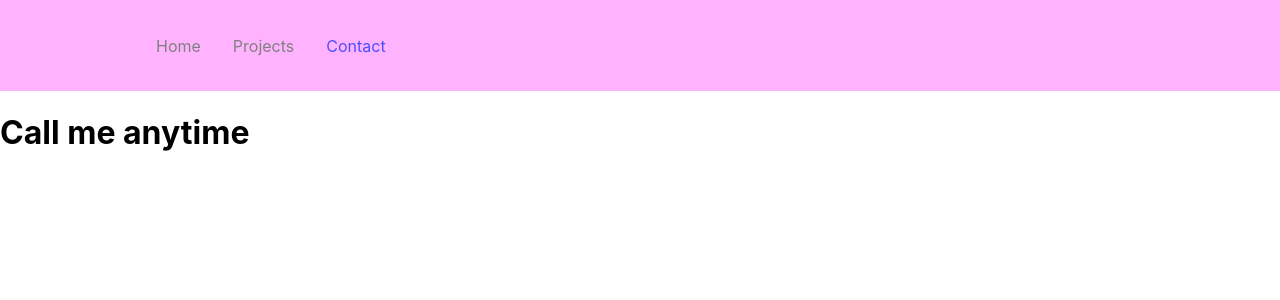
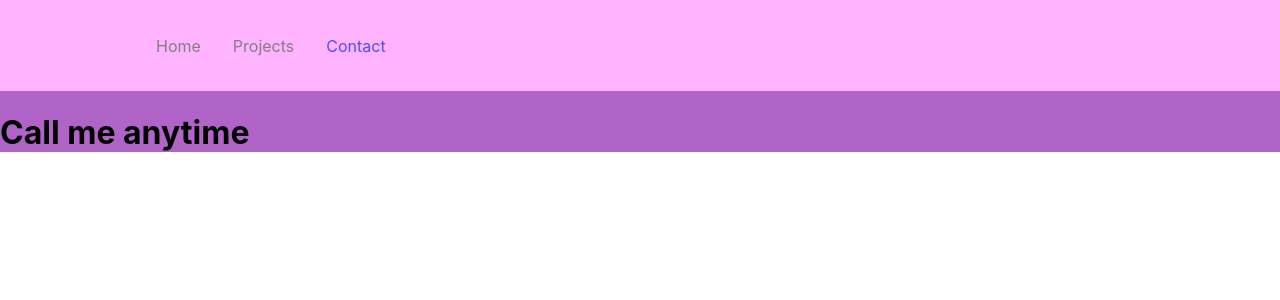
Before and after one commit to anerie-anerie/react-website, a React (Create React App) app: page /contact in a window 1280 px wide. Shown: the top 300 px of the page. Built offline with nearby package versions, Linux system fonts and the light colour scheme.

Commit message:
testing with colors

```diff
--- a/src/App.css
+++ b/src/App.css
@@ -1,3 +1,13 @@
+body, #root {
+  height: 100%;
+  margin: 0;
+}
+
+.background {
+  background-color: rgb(177, 100, 200);
+  height: 100%;
+}
+
 .App {
   text-align: center;
 }
@@ -21,7 +31,7 @@
   align-items: center;
   justify-content: center;
   font-size: calc(10px + 2vmin);
-  color: white;
+  color: rgb(221, 105, 105);
 }
 
 .App-link {
--- a/src/App.js
+++ b/src/App.js
@@ -8,17 +8,19 @@ import {
 import Home from "./pages";
 import Projects from "./pages/projects";
 import Contact from "./pages/contact";
+import './App.css';
 
 function App() {
   return (
     <Router>
+      <div className="background">
         <Navbar />
         <Routes>
           <Route exact path="/" element={<Home />} />
           <Route path="/projects" element={<Projects />} />
           <Route path="/contact" element={<Contact />} />
-
         </Routes>
+      </div>
     </Router>
   );
 }
```
Lines whose indentation alone changed are shown as unchanged.
